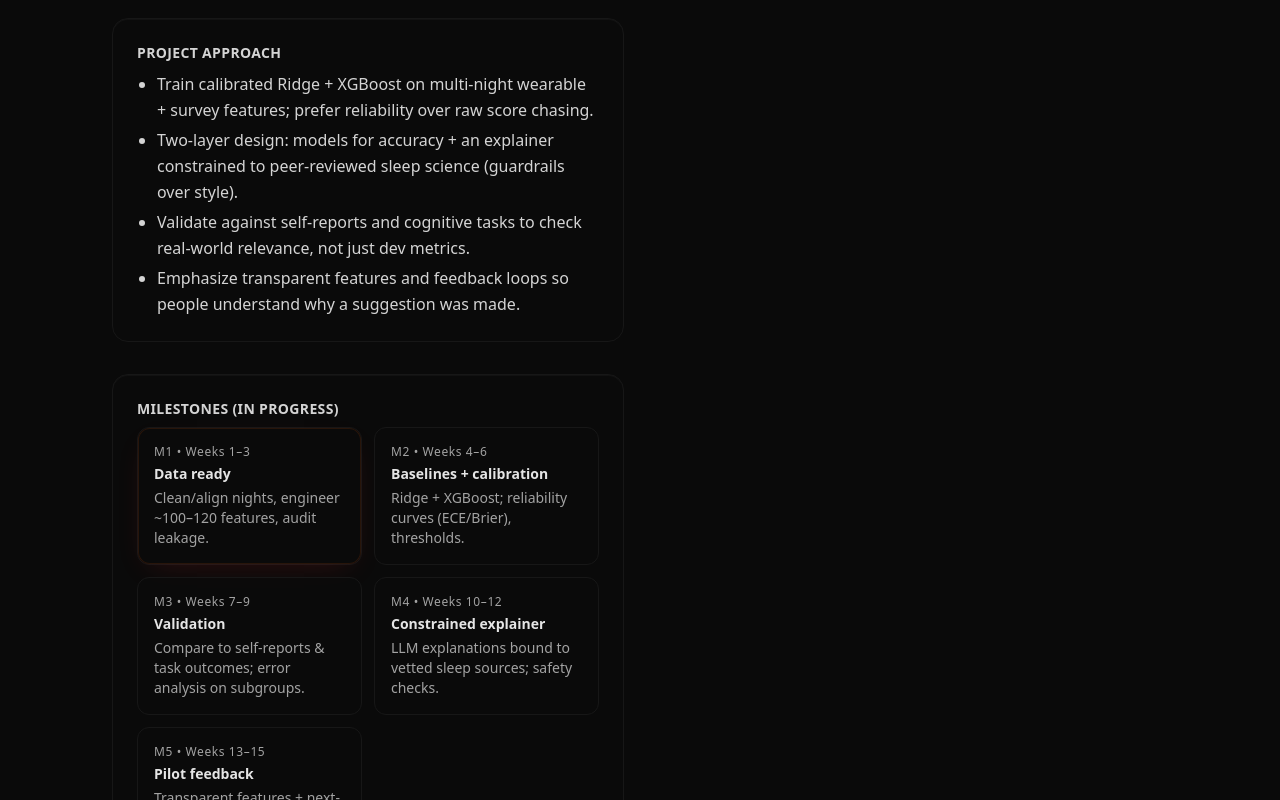
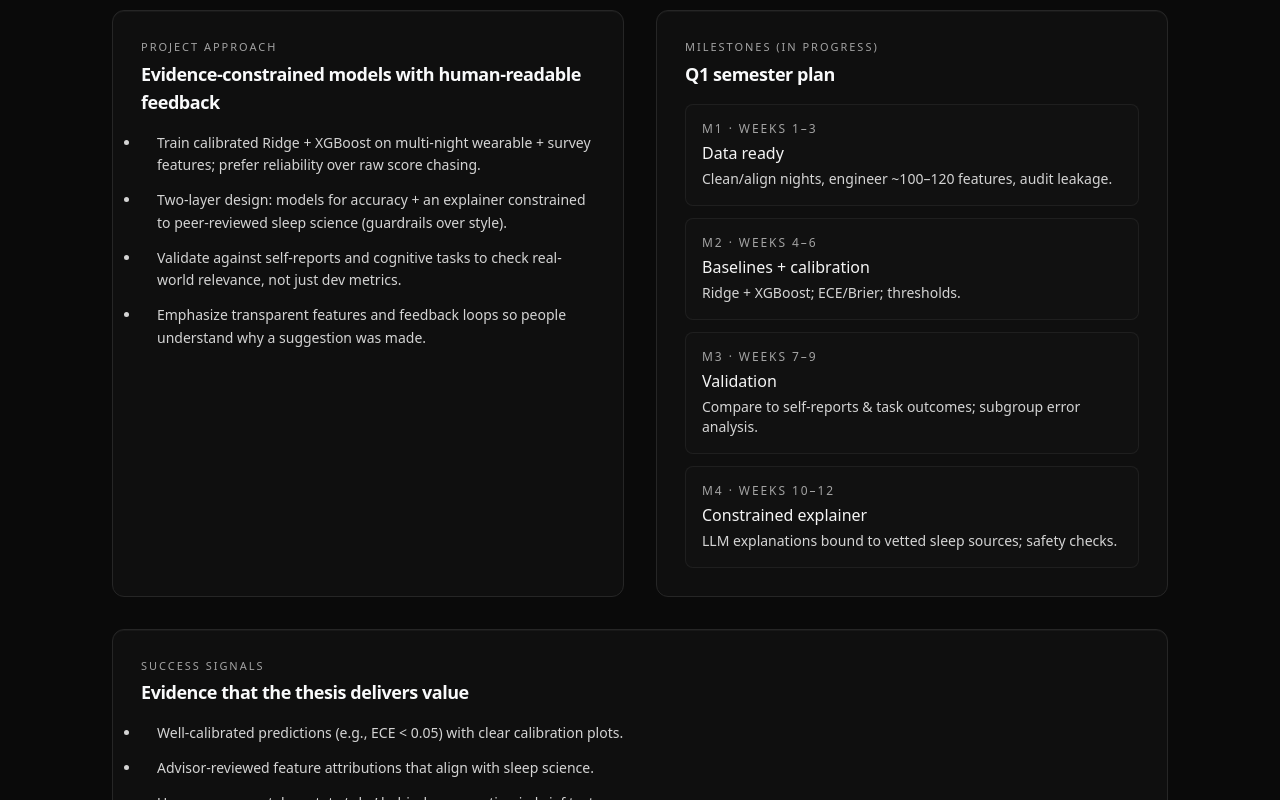
Before and after one commit to iudofia2026/isiahudofia.com, a Next.js app: page /projects/thesis-abcd-sleep-ml in a window 1280 px wide. Shown: the part 700-1500 px from the top of the page. Built offline with nearby package versions, Linux system fonts and the light colour scheme.

Commit message:
Restructure thesis approach layout with milestone column

```diff
--- a/app/(routes)/projects/thesis-abcd-sleep-ml/page.tsx
+++ b/app/(routes)/projects/thesis-abcd-sleep-ml/page.tsx
@@ -1,7 +1,8 @@
 import { notFound } from "next/navigation";
+import type { ReactNode } from "react";
+import { motion } from "framer-motion";
 import type { Project } from "../../../../data/projects";
 import { projects } from "../../../../data/projects";
-import Reveal from "../../../../components/thesis/reveal";
 
 export const metadata = {
   title: "B.S. Thesis — Making Sleep Data Actionable with ML",
@@ -22,6 +23,31 @@ function deriveChips(p: Project): string[] {
   return ["Ridge", "XGBoost", "Calibration", "Wearables", "Evidence-backed"];
 }
 
+function CardShell({ children, className = "" }: { children: ReactNode; className?: string }) {
+  return (
+    <motion.section
+      initial={{ opacity: 0, y: 8 }}
+      whileInView={{ opacity: 1, y: 0 }}
+      viewport={{ once: true, amount: 0.4 }}
+      transition={{ duration: 0.35 }}
+      className={
+        "rounded-xl border border-neutral-800 bg-neutral-900/40 p-6 lg:p-7 shadow-[inset_0_1px_0_rgba(255,255,255,0.04)] " +
+        className
+      }
+    >
+      {children}
+    </motion.section>
+  );
+}
+
+function Label({ children }: { children: ReactNode }) {
+  return <p className="text-[11px] font-medium uppercase tracking-[0.18em] text-neutral-400">{children}</p>;
+}
+
+function H3({ children }: { children: ReactNode }) {
+  return <h3 className="mt-1 text-lg font-semibold tracking-tight">{children}</h3>;
+}
+
 export default function Page() {
   const project = getProject();
   if (!project) return notFound();
@@ -39,11 +65,10 @@ export default function Page() {
   ];
 
   const milestones = [
-    { k: "M1", t: "Data ready", d: "Clean/align nights, engineer ~100–120 features, audit leakage.", w: "Weeks 1–3" },
-    { k: "M2", t: "Baselines + calibration", d: "Ridge + XGBoost; reliability curves (ECE/Brier), thresholds.", w: "Weeks 4–6" },
-    { k: "M3", t: "Validation", d: "Compare to self-reports & task outcomes; error analysis on subgroups.", w: "Weeks 7–9" },
-    { k: "M4", t: "Constrained explainer", d: "LLM explanations bound to vetted sleep sources; safety checks.", w: "Weeks 10–12" },
-    { k: "M5", t: "Pilot feedback", d: "Transparent features + next-best actions; small user tests.", w: "Weeks 13–15" },
+    { k: "M1", w: "Weeks 1–3", title: "Data ready", desc: "Clean/align nights, engineer ~100–120 features, audit leakage." },
+    { k: "M2", w: "Weeks 4–6", title: "Baselines + calibration", desc: "Ridge + XGBoost; ECE/Brier; thresholds." },
+    { k: "M3", w: "Weeks 7–9", title: "Validation", desc: "Compare to self-reports & task outcomes; subgroup error analysis." },
+    { k: "M4", w: "Weeks 10–12", title: "Constrained explainer", desc: "LLM explanations bound to vetted sleep sources; safety checks." },
   ];
 
   const success = [
@@ -114,60 +139,45 @@ export default function Page() {
         </p>
       </section>
 
-      <div className="mt-10 grid grid-cols-1 gap-8 lg:grid-cols-2">
-        <section className="space-y-8">
-          <Reveal>
-            <div className="rounded-2xl border border-neutral-900 bg-neutral-950/60 p-6 shadow-[inset_0_1px_0_rgba(255,255,255,0.03)]">
-            <h2 className="mb-2 text-sm font-semibold uppercase tracking-wide text-neutral-300">Project approach</h2>
-            <ul className="list-disc pl-5 leading-relaxed text-neutral-300">
+      <div className="mt-6 grid grid-cols-1 gap-6 lg:mt-8 lg:grid-cols-2 lg:gap-8">
+        <CardShell>
+          <Label>Project approach</Label>
+          <H3>Evidence-constrained models with human-readable feedback</H3>
+          <ul className="mt-4 space-y-3 text-sm leading-relaxed text-neutral-300">
             {bullets.map((b) => (
-                <li key={b} className="mt-1">
+              <li key={b} className="list-disc pl-4">
                 {b}
               </li>
             ))}
           </ul>
-            </div>
-          </Reveal>
+        </CardShell>
 
-          <Reveal delay={0.05}>
-            <div className="rounded-2xl border border-neutral-900 bg-neutral-950/60 p-6 shadow-[inset_0_1px_0_rgba(255,255,255,0.03)]">
-            <h2 className="mb-2 text-sm font-semibold uppercase tracking-wide text-neutral-300">Milestones (in progress)</h2>
-            <ol className="grid gap-3 sm:grid-cols-2">
-              {milestones.map((m, i) => (
-                <li key={m.k} className="relative rounded-xl border border-neutral-900 bg-neutral-950/70 p-4">
-                  <div className="mb-1 text-xs font-medium tracking-wider text-neutral-400">
-                    {m.k} • {m.w}
-                  </div>
-                  <div className="text-sm font-semibold text-neutral-200">{m.t}</div>
-                  <p className="mt-1 text-sm text-neutral-400">{m.d}</p>
-                  {i === 0 && (
-                    <div
-                      aria-hidden
-                      className="pointer-events-none absolute inset-0 rounded-xl"
-                      style={{ boxShadow: `inset 0 0 0 1px ${sunsetFrom}22, 0 10px 30px -12px ${sunsetTo}33` }}
-                    />
-                  )}
+        <CardShell>
+          <Label>Milestones (in progress)</Label>
+          <H3>Q1 semester plan</H3>
+          <ol className="mt-4 grid grid-cols-1 gap-3">
+            {milestones.map((m) => (
+              <li key={m.k} className="rounded-lg border border-neutral-800/70 bg-neutral-900/30 p-4">
+                <p className="text-xs uppercase tracking-[0.16em] text-neutral-400">{m.k} · {m.w}</p>
+                <p className="mt-1 font-medium text-neutral-100">{m.title}</p>
+                <p className="mt-1 text-sm text-neutral-300">{m.desc}</p>
               </li>
             ))}
           </ol>
+        </CardShell>
       </div>
-          </Reveal>
 
-          <Reveal delay={0.08}>
-            <div className="rounded-2xl border border-neutral-900 bg-neutral-950/60 p-6">
-            <h2 className="mb-2 text-sm font-semibold uppercase tracking-wide text-neutral-300">What success looks like</h2>
-            <ul className="list-disc pl-5 leading-relaxed text-neutral-300">
+      <CardShell className="mt-6 lg:mt-8">
+        <Label>Success signals</Label>
+        <H3>Evidence that the thesis delivers value</H3>
+        <ul className="mt-4 space-y-3 text-sm leading-relaxed text-neutral-300">
           {success.map((s) => (
-                <li key={s} className="mt-1">
+            <li key={s} className="list-disc pl-4">
               {s}
             </li>
           ))}
         </ul>
-            </div>
-          </Reveal>
-        </section>
-
-      </div>
+      </CardShell>
     </article>
   );
 }
--- a/app/globals.css
+++ b/app/globals.css
@@ -127,3 +127,14 @@ textarea:focus-visible {
     opacity: 0.4;
   }
 }
+
+@keyframes subtleFadeUp {
+  from {
+    opacity: 0;
+    transform: translateY(8px);
+  }
+  to {
+    opacity: 1;
+    transform: translateY(0);
+  }
+}
```
Lines whose indentation alone changed are shown as unchanged.
